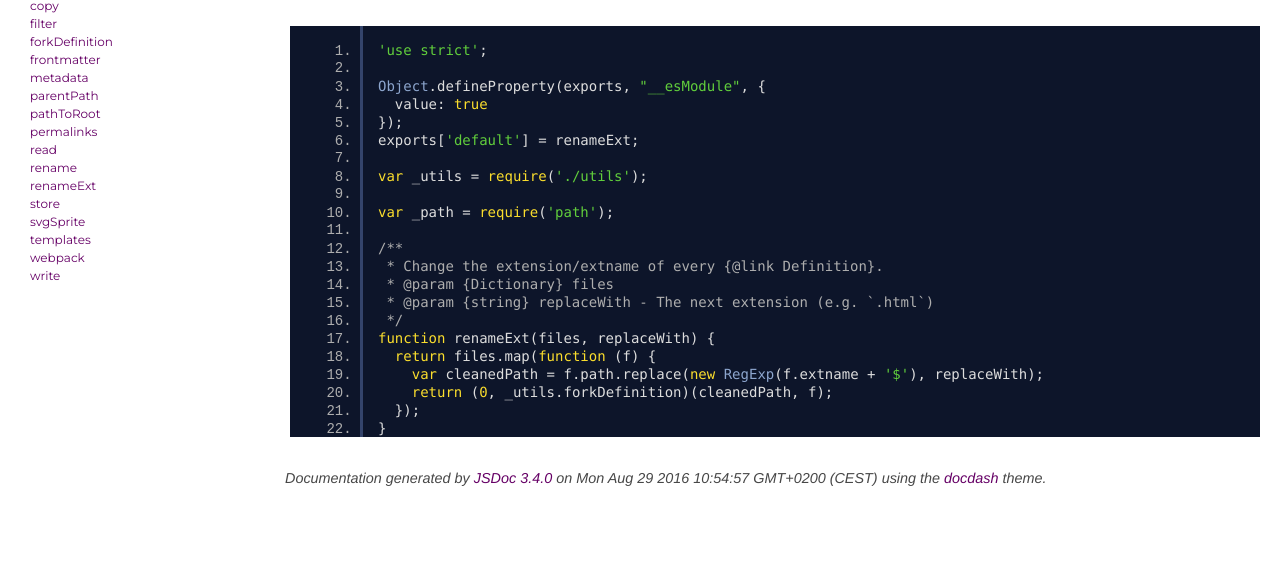
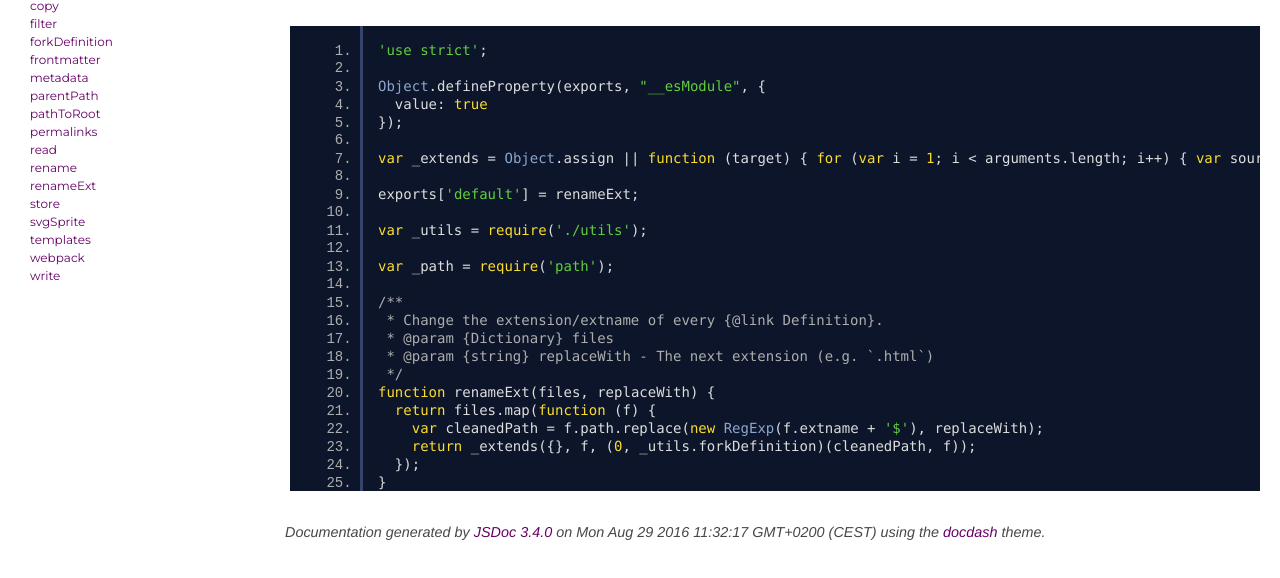
Before and after one commit to icidasset/static-base-contrib, a website: page rename-ext.js.html in a window 1280 px wide. Shown: the part 96-674 px from the top of the page. Drawn offline with Linux system fonts and the light colour scheme.

Commit message:
Update docs

```diff
--- a/rename-ext.js.html
+++ b/rename-ext.js.html
@@ -42,6 +42,9 @@
 Object.defineProperty(exports, "__esModule", {
   value: true
 });
+
+var _extends = Object.assign || function (target) { for (var i = 1; i &lt; arguments.length; i++) { var source = arguments[i]; for (var key in source) { if (Object.prototype.hasOwnProperty.call(source, key)) { target[key] = source[key]; } } } return target; };
+
 exports['default'] = renameExt;
 
 var _utils = require('./utils');
@@ -56,7 +59,7 @@ var _path = require('path');
 function renameExt(files, replaceWith) {
   return files.map(function (f) {
     var cleanedPath = f.path.replace(new RegExp(f.extname + '$'), replaceWith);
-    return (0, _utils.forkDefinition)(cleanedPath, f);
+    return _extends({}, f, (0, _utils.forkDefinition)(cleanedPath, f));
   });
 }</code></pre>
         </article>
@@ -70,7 +73,7 @@ function renameExt(files, replaceWith) {
 <br class="clear">
 
 <footer>
-    Documentation generated by <a href="https://github.com/jsdoc3/jsdoc">JSDoc 3.4.0</a> on Mon Aug 29 2016 10:54:57 GMT+0200 (CEST) using the <a href="https://github.com/clenemt/docdash">docdash</a> theme.
+    Documentation generated by <a href="https://github.com/jsdoc3/jsdoc">JSDoc 3.4.0</a> on Mon Aug 29 2016 11:32:17 GMT+0200 (CEST) using the <a href="https://github.com/clenemt/docdash">docdash</a> theme.
 </footer>
 
 <script>prettyPrint();</script>
```
Also changed, not shown: clone.js.html (+1 -1 lines), copy.js.html (+1 -1 lines), frontmatter.js.html (+1 -1 lines), global.html (+2 -2 lines), index.html (+1 -1 lines), metadata.js.html (+1 -1 lines), parent-path.js.html (+1 -1 lines), path-to-root.js.html (+1 -1 lines), permalinks.js.html (+1 -1 lines), read.js.html (+1 -1 lines), rename.js.html (+1 -1 lines), svg-sprite.js.html (+1 -1 lines), templates.js.html (+1 -1 lines), utils_filter.js.html (+1 -1 lines), 4 more files.
